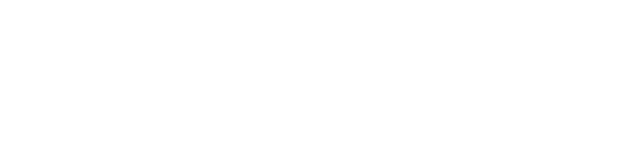
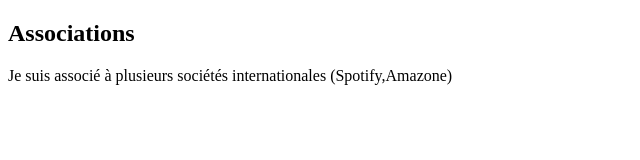
Before and after one commit to brunodozoro/git-mon-cv, a plain HTML site: page Desktop/mon-cv/index.html in a window 1280 px wide. Shown: the whole page, without its empty margins (0-640 px from the left). Drawn offline with Linux system fonts and the light colour scheme; files that its build step writes are made by us from their sources.

Commit message:
Mise en place de la section associations

```diff
--- a/Desktop/mon-cv/index.html
+++ b/Desktop/mon-cv/index.html
@@ -8,6 +8,9 @@
     <link rel="stylesheet" href="css/style.css">
 </head>
 <body>
-
+    <section>
+        <h1>Associations</h1>
+        <p>Je suis associé à plusieurs sociétés internationales (Spotify,Amazone)</p>
+    </section>
 </body>
 </html>
```
